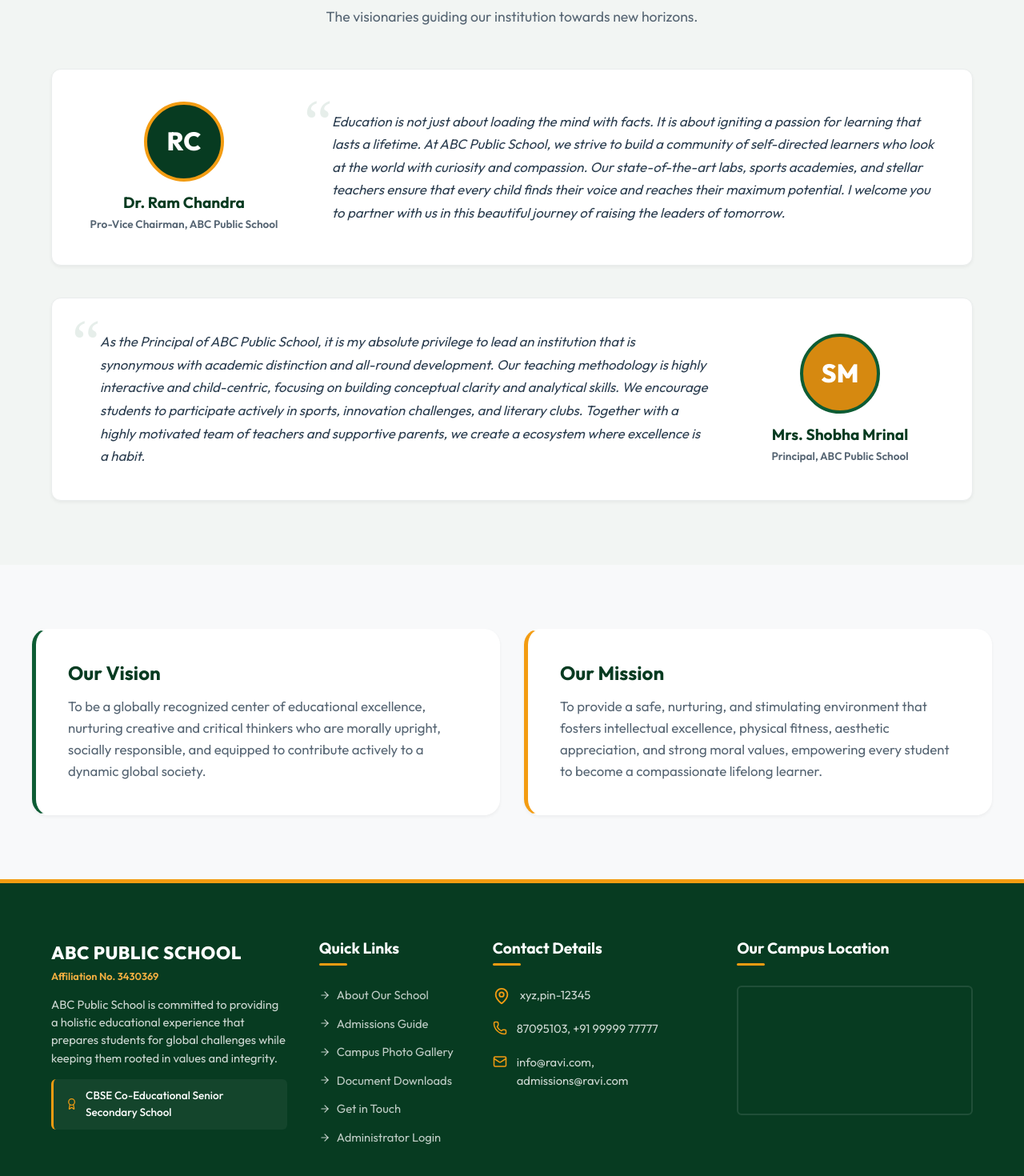
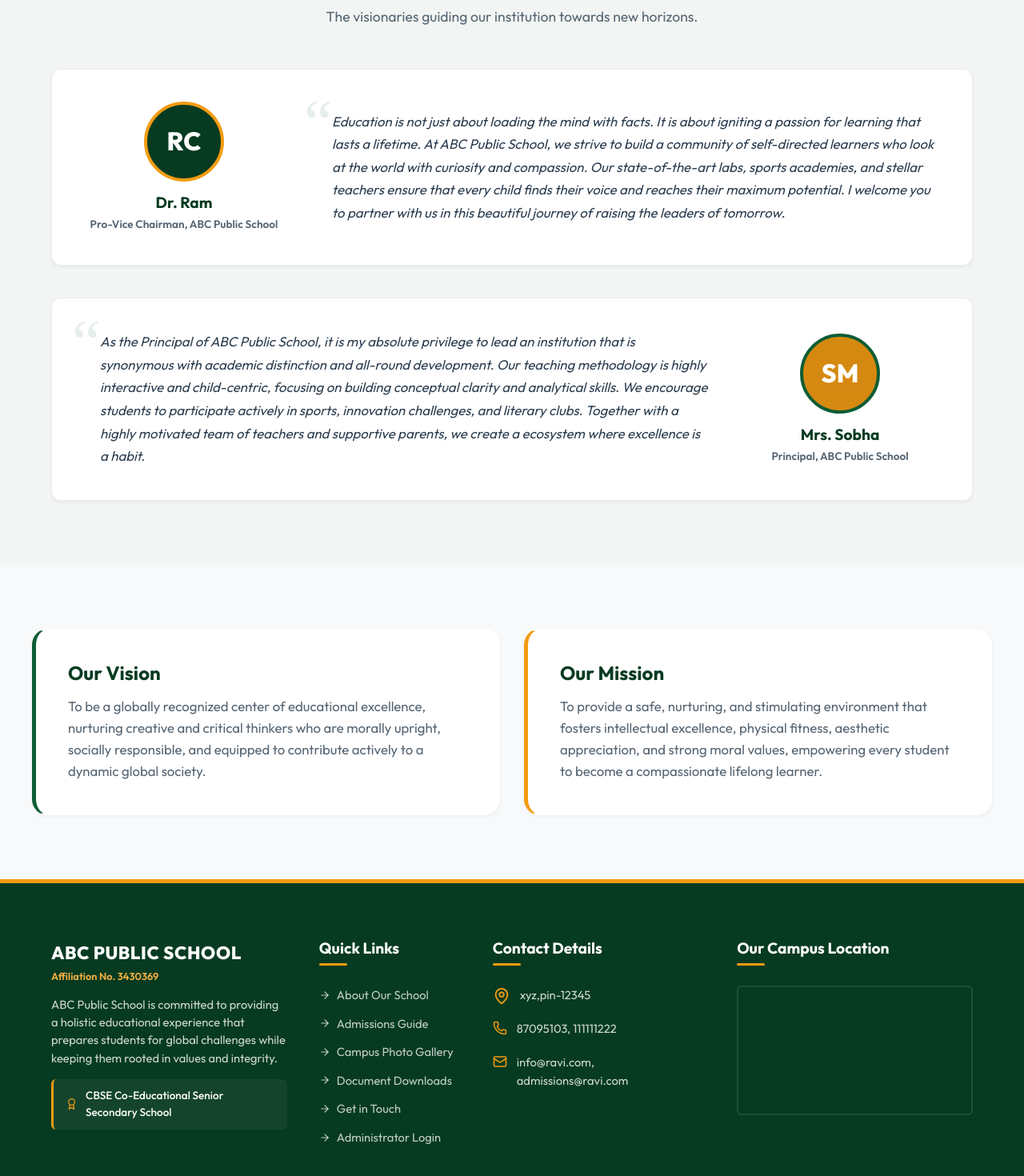
Before and after one commit to ravish-87/school-website, a React (Vite) app in the folder frontend/: page /about in a window 1280 px wide. Shown: the part 1146-2616 px from the top of the page at 80% size. Built offline with nearby package versions, Linux system fonts and the light colour scheme; no server answers; grey boxes are pictures that could not be loaded.

Commit message:
Update leadership names and contact numbers

```diff
--- a/frontend/src/components/Footer.jsx
+++ b/frontend/src/components/Footer.jsx
@@ -58,7 +58,7 @@ export default function Footer() {
             </li>
             <li>
               <Phone size={18} className="contact-icon" />
-              <span>87095103, +91 99999 77777</span>
+              <span>87095103, 111111222</span>
             </li>
             <li>
               <Mail size={18} className="contact-icon" />
--- a/frontend/src/pages/About.jsx
+++ b/frontend/src/pages/About.jsx
@@ -64,7 +64,7 @@ export default function About() {
             <div className="message-card-full">
               <div className="speaker-profile">
                 <div className="avatar-mock">RC</div>
-                <h3>Dr. Ram Chandra</h3>
+                <h3>Dr. Ram</h3>
                 <p className="speaker-designation">Pro-Vice Chairman, ABC Public School</p>
               </div>
               <div className="message-body">
@@ -79,7 +79,7 @@ export default function About() {
             <div className="message-card-full reverse">
               <div className="speaker-profile">
                 <div className="avatar-mock bg-gold">SM</div>
-                <h3>Mrs. Shobha Mrinal</h3>
+                <h3>Mrs. Sobha</h3>
                 <p className="speaker-designation">Principal, ABC Public School</p>
               </div>
               <div className="message-body">
--- a/frontend/src/pages/Contact.jsx
+++ b/frontend/src/pages/Contact.jsx
@@ -79,7 +79,7 @@ export default function Contact() {
               <Phone size={24} className="info-icon" />
               <div>
                 <h4>Admissions Desk Hotline</h4>
-                <p>87095103, +91 99999 77777</p>
+                <p>87095103, 111111222</p>
               </div>
             </li>
             <li className="info-item-card">
--- a/frontend/src/pages/Home.jsx
+++ b/frontend/src/pages/Home.jsx
@@ -143,7 +143,7 @@ export default function Home() {
             </p>
             <div className="leadership-signature">
               <div>
-                <h4>Dr. Ram Chandra</h4>
+                <h4>Dr. Ram</h4>
                 <p>Pro-Vice Chairman, ABC Public School</p>
               </div>
               <Link to="/about" className="btn btn-primary">Read Leadership Messages</Link>
```
